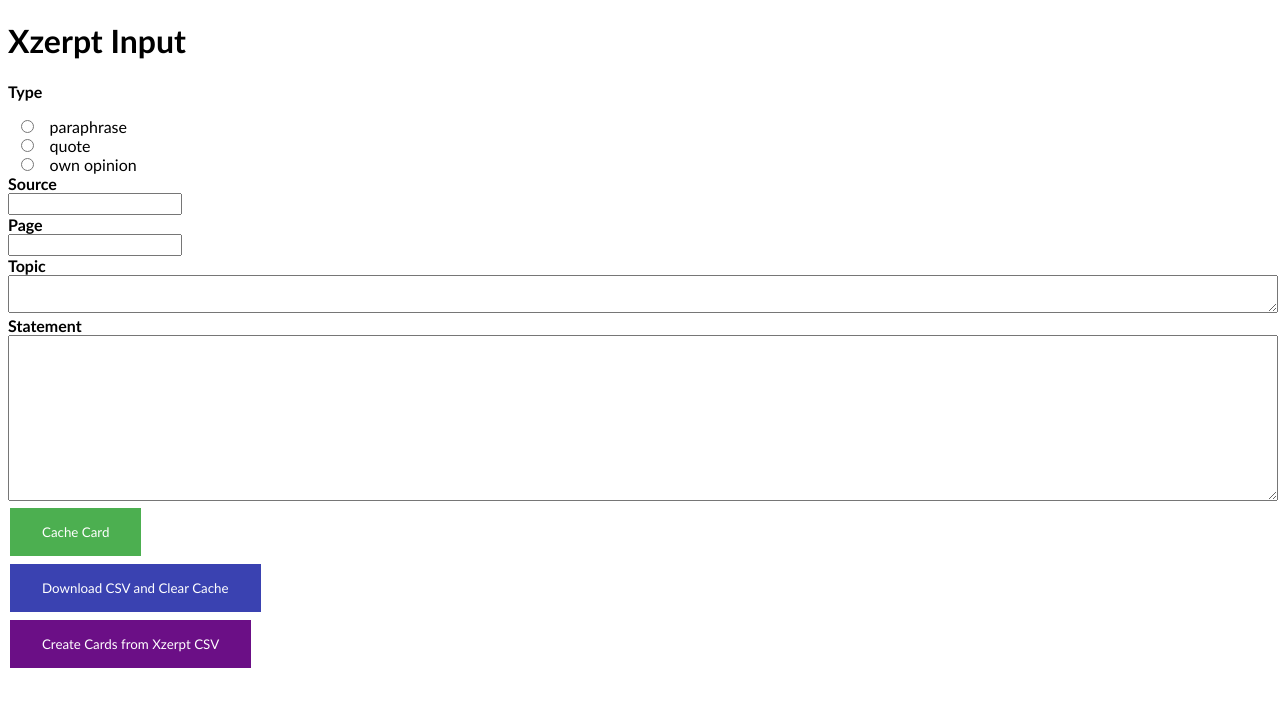
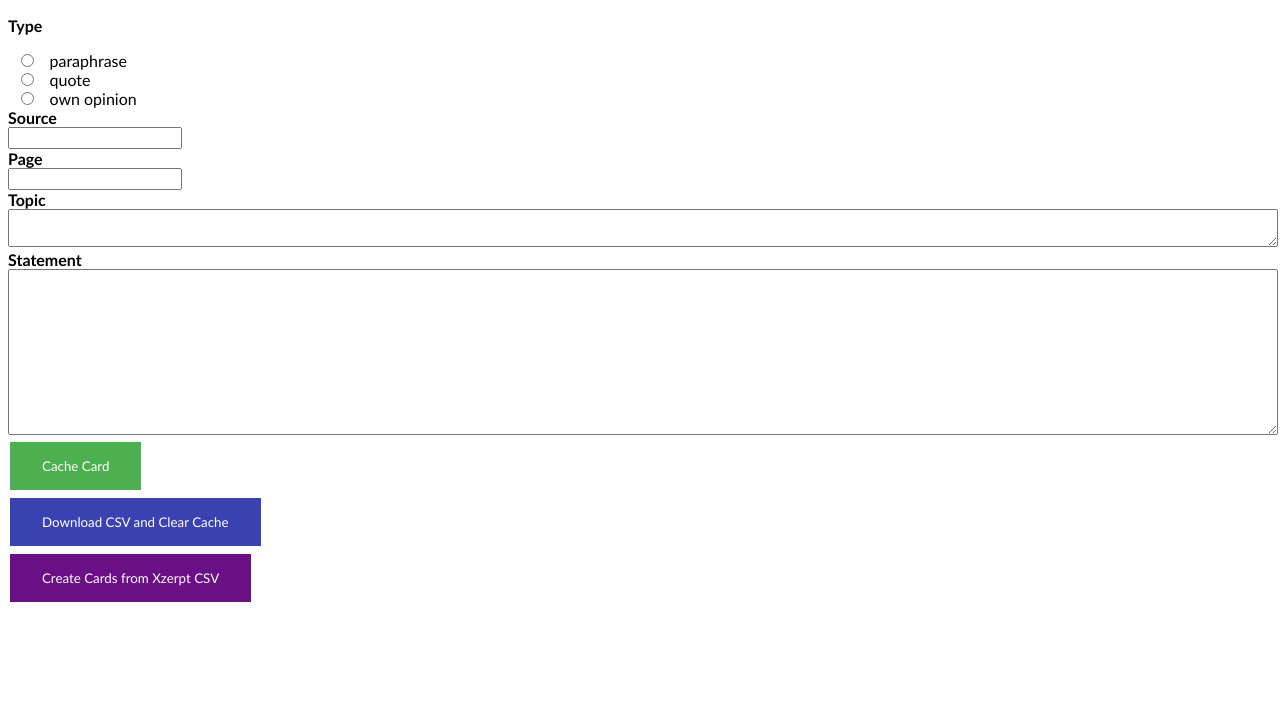
Before and after one commit to BrianInGermany/Xzerpt, a Jekyll site: the page miro_gen_csv.html, which Jekyll copies as it is, in a window 1280 px wide. Shown: the top 707 px of the page. Built offline with Jekyll 4.4.1, drawn with Linux system fonts in a browser that asks for light colours.

Commit message:
remove heading

```diff
--- a/miro_gen_csv.html
+++ b/miro_gen_csv.html
@@ -62,7 +62,6 @@ button[id=csv_button] {
 </head>
 <html>
    <body>
-      <h1>Xzerpt Input</h1>
       <form action="" id="form" method="POST">
          <p><b>Type</b></p>
         <input type="radio" id="paraphrase" name="info_type" value="paraphrase">
```
